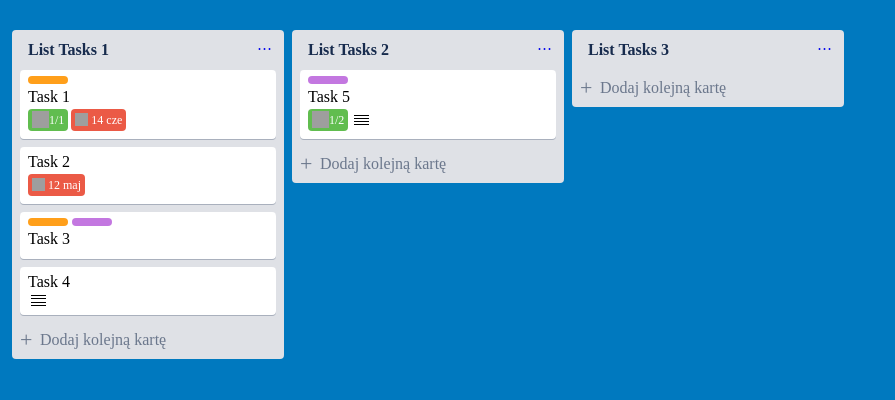
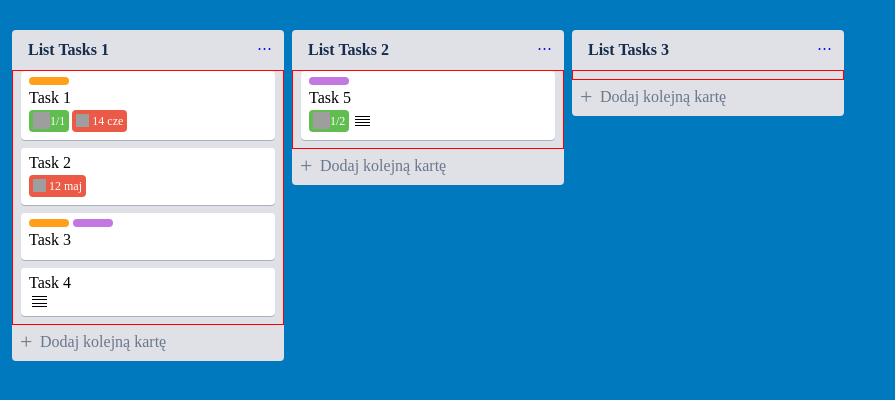
Before and after one commit to p-miszczuk/trello2, a Next.js app: page / in a window 1280 px wide. Shown: the top 400 px of the page, without its empty margins (0-895 px from the left). Built offline with nearby package versions, Linux system fonts and the light colour scheme; grey boxes are pictures that could not be loaded.

Commit message:
change state, fix bugs

```diff
--- a/components/ColumnList.js
+++ b/components/ColumnList.js
@@ -13,7 +13,7 @@ const ColumnList = props => {
         >
             <div className='trello'>
                 <HeaderTaskList title={props.column.title} />
-                <div className="trello__list-tasks">
+                <div className="trello__list-tasks" onDragEnter={props.dragEmptyListEnter(props.column.id)}>
                     {
                         props.tasks.map((task) => <Task
                         key={task.id}
@@ -51,7 +51,8 @@ const ColumnList = props => {
                     flex: 1 1 auto;
                     overflow: hidden;
                     word-wrap: break-word;
-                    min-height: 1px;
+                    min-height: 10px;
+                    border: 1px solid red;
                     padding: 0 8px;
                 }
             `}</style>
--- a/pages/index.js
+++ b/pages/index.js
@@ -5,11 +5,6 @@ import inicialData from '../static/data'
 class Index  extends React.Component {
 
     state = inicialData;
-
-    idOfCol = null;
-    idOfTask = null;
-    oldCol = null;
-    newCol = null;
 
     handleClickNewTask = (e, idCol) => {
         e.preventDefault();
@@ -37,16 +32,10 @@ class Index  extends React.Component {
 
             if (e.target.className.includes("trello__wrapper")) {
             e.target.style.opacity = '1'
-            this.idOfCol = col;
-            // this.clone = document.getElementById('clone')
-            // this.clone.innerHTML = e.currentTarget.innerHTML;
-            // this.clone.style.height = e.target.firstChild.offsetHeight + "px";
-            // this.clone.style.top = e.target.offsetTop+'px'
-            // this.clone.style.left = e.target.offsetLeft+'px'
-            // const a = e.target
-            // console.log({a})
-            console.log("drag column")
-            // e.dataTransfer.setData("text/plain", e.target.innerText);
+            this.setState({
+                idOfCol: col,
+                type: 'column'
+            })
         }
     }
 
@@ -55,14 +44,16 @@ class Index  extends React.Component {
             e.preventDefault()
         }
 
-        if (this.idOfCol !== col && (e.target.className.includes('header') || e.target.className.includes('trello__wrapper'))) {
-            let cloneColumnsOrder = this.state.columnOrder
+        const { idOfCol, columnOrder, type } = this.state
 
-            const oldPlace = cloneColumnsOrder.findIndex(item => item === this.idOfCol);
+        if (type === 'column') {
+            let cloneColumnsOrder = columnOrder
+
+            const oldPlace = cloneColumnsOrder.findIndex(item => item === idOfCol);
             const newPlace = cloneColumnsOrder.findIndex(item => item === col);
 
             cloneColumnsOrder.splice(oldPlace,1)
-            cloneColumnsOrder.splice(newPlace, 0, this.idOfCol)
+            cloneColumnsOrder.splice(newPlace, 0, idOfCol)
 
             this.setState({
                 columnOrder: cloneColumnsOrder
@@ -77,8 +68,11 @@ class Index  extends React.Component {
     dragTaskStart = (idCol,idTask) => ev => {
 
         if (ev.target.className.includes('trello__task')) {
-            this.idOfTask = idTask;
-            this.idOfCol = idCol;
+            this.setState({
+                idOfTask: idTask,
+                idOfCol: idCol,
+                type: 'task'
+            })
             ev.dataTransfer.setData("text/plain", ev.target.innerText);
         }
     }
@@ -87,17 +81,22 @@ class Index  extends React.Component {
         if (ev.preventDefault) {
             ev.preventDefault()
         }
+        console.log("jest")
+        const { idOfCol, idOfTask, oldCol, type } = this.state
 
-        if (this.idOfCol === idCol) {
-            if (this.idOfTask !== idTask && this.oldCol !== idCol) {
+        if (type === 'task') {
+
+            if (idOfCol === idCol) {
+
+                if (idOfTask !== idTask && oldCol !== idCol) {
+
                     const column = this.state.columns.find(col => col.id === idCol)
 
-                if (column.tasksIds.length > 0) {
-                    const oldPlace = column.tasksIds.findIndex(item => item === this.idOfTask)
+                    const oldPlace = column.tasksIds.findIndex(item => item === idOfTask)
                     const newPlace = column.tasksIds.findIndex(item => item === idTask)
 
                     column.tasksIds.splice(oldPlace, 1)
-                    column.tasksIds.splice(newPlace, 0, this.idOfTask)
+                    column.tasksIds.splice(newPlace, 0, idOfTask)
 
                     const newTaskList = {
                         id: column.id,
@@ -110,21 +109,20 @@ class Index  extends React.Component {
                     })
 
                     return
+
                 }
-            }
-        } else if (this.idOfCol !== idCol) {
+            } else if (idOfCol !== idCol) {
 
                     let column = this.state.columns.find(item => item.id === idCol);
-                const taskItem = column.tasksIds.some(item => item === this.idOfTask);
+                    const taskItem = column.tasksIds.some(item => item === idOfTask);
 
                     if (!taskItem) {
-                    this.oldCol = this.idOfCol
-                    this.newCol = idCol
+
                         const newTask = column.tasksIds.findIndex(item => item === idTask)
-                    column.tasksIds.splice(newTask, 0, this.idOfTask)
+                        column.tasksIds.splice(newTask, 0, idOfTask)
 
-                    let oldColumn = this.state.columns.find(item => item.id === this.idOfCol)
-                    const oldTask = oldColumn.tasksIds.findIndex(item => item === this.idOfTask)
+                        let oldColumn = this.state.columns.find(item => item.id === idOfCol)
+                        const oldTask = oldColumn.tasksIds.findIndex(item => item === idOfTask)
 
                         oldColumn.tasksIds.splice(oldTask,1)
 
@@ -145,19 +143,32 @@ class Index  extends React.Component {
                                 if (item.id === column.id) return newTaskList
                                 else if (item.id === oldColumn.id) return oldTaskList
                                 return item
-                        })
+                            }),
+                            oldCol: idOfCol,
+                            idOfCol: idCol
                         })
                     }
-
-                this.idOfCol = idCol
+            }
         }
 
         return false
     }
 
     dragTaskEnd = (ev) => {
-        this.oldCol=null;
-        this.newCol=null;
+        this.setState({
+            oldCol: null
+        })
+    }
+
+    dragEmptyListEnter = idCol => e => {
+        if (this.state.type === 'task') {
+            const column = this.state.columns.find(item => item.id === idCol)
+            const isTaskList = column.tasksIds.length;
+
+            if (isTaskList === 0) {
+
+            }
+        }
     }
 
     render() {
@@ -181,6 +192,7 @@ class Index  extends React.Component {
                     index={index}
                     onDragStart={(col) => this.onDragStart(col)}
                     onDragEnter={(col) => this.onDragEnter(col)}
+                    dragEmptyListEnter={(idCol) => this.dragEmptyListEnter(idCol)}
                     dragEnd={this.dragEnd}
                     dragTaskStart={(idColumn,idTask) => this.dragTaskStart(idColumn,idTask)}
                     dragTaskEnter={(idColumn,idTask) => this.dragTaskEnter(idColumn,idTask)}
--- a/static/data.js
+++ b/static/data.js
@@ -1,4 +1,8 @@
 const initialData = {
+    idOfCol: null,
+    idOfTask: null,
+    oldCol: null,
+    typ: null,
     tasks: [
         {id: 'task1', content: 'Task 1', checkList: "1/1", date: '14 cze', label1: true, label2: false, desc: false},
         {id: 'task2', content: 'Task 2', checkList: "", date: '12 maj', label1: false, label2: false, desc: false},
```
Lines whose indentation alone changed are shown as unchanged.
